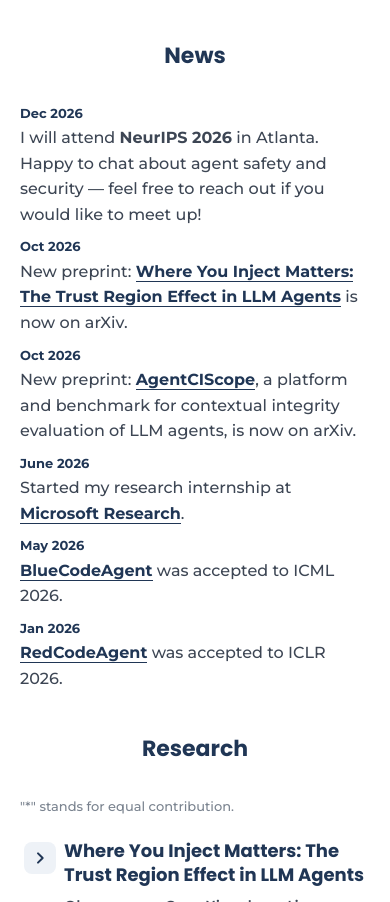
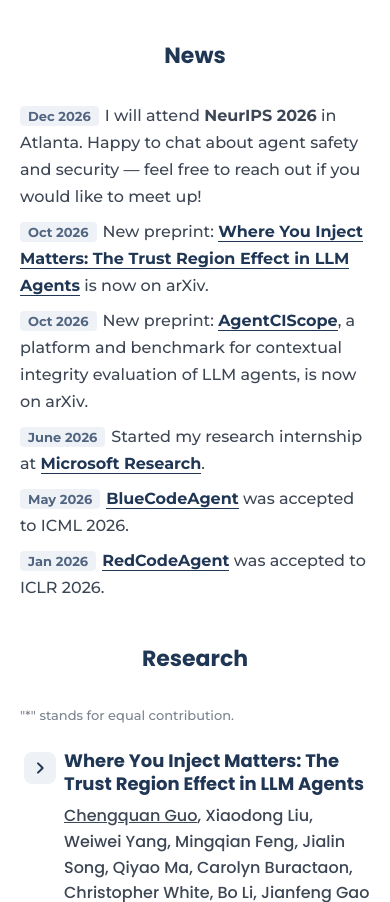
Before and after one commit to 1mocat/1mocat.github.io, a plain HTML site: page index.html in a window 390 px wide. Shown: the part 846-1748 px from the top of the page. Drawn offline with Linux system fonts and the light colour scheme; a web font is replaced by a local one.

Commit message:
Show News dates as small tags; keep them inline with the text on phones
Co-Authored-By: Claude Fable 5.2 <noreply@anthropic.com>

```diff
--- a/index.html
+++ b/index.html
@@ -423,7 +423,13 @@
 	#selected_work ul > p { font-size: var(--fs-small); color: var(--muted); margin-bottom: var(--sp-3); }
 	#selected_work .conference-outlined, #selected_work .btn { font-size: var(--fs-small) !important; }
 	#other_pubs > h3 { font-size: var(--fs-small) !important; font-weight: 700 !important; letter-spacing: 0.08em; text-transform: uppercase; color: var(--muted); padding-bottom: var(--sp-1); border-bottom: 1px solid #e3e7ed; margin-bottom: var(--sp-3) !important; }
-	.news-date { font-size: var(--fs-small); }
+	/* dates are small tags in the cool blue-grey of the arXiv tags, so they read apart from the text */
+	.news-date { flex: 0 0 88px; box-sizing: border-box; padding: 1px 0; border-radius: 4px; background: #EEF2F7; color: #526580; font-size: var(--fs-small); font-weight: 600; text-align: center; }
+	@media (max-width: 576px) {
+		/* phones: the date tag sits inline and the text runs on right after it */
+		.news-list li { display: block; margin-bottom: var(--sp-2); }
+		.news-date { display: inline-block; padding: 0 8px; margin-right: 6px; line-height: 1.6; }
+	}
 	.news-text { font-size: var(--fs-body); line-height: 1.6; color: var(--text); }
 	#honors ul li h4, #service ul li h4 { font-size: var(--fs-body) !important; font-weight: 600 !important; line-height: 1.6; }
 	#honors ul li span, #service ul li span { font-size: var(--fs-body) !important; font-weight: 400 !important; color: var(--muted); }
```
